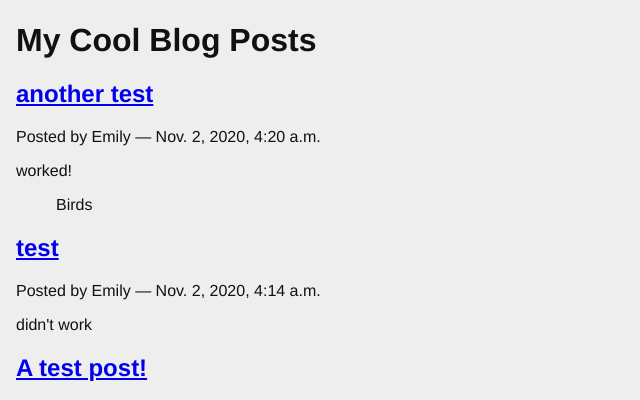
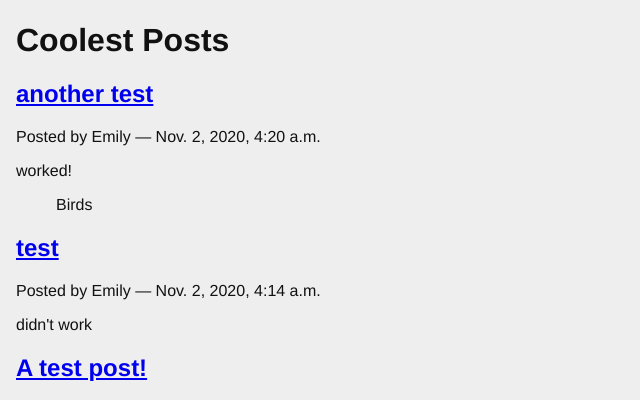
Before and after one commit to emilybruns/django-blog_2, a Django app: page / in a window 1280 px wide. Shown: the part 20-420 px from the top of the page, without its empty margins (0-640 px from the left). Run offline with Django 3.2, Linux system fonts and the light colour scheme; data comes from the database, SQL or seed files in the repository; both versions use the stored data as it was after the commit.

Commit message:
Change title.

```diff
--- a/blogging/templates/blogging/list.html
+++ b/blogging/templates/blogging/list.html
@@ -1,7 +1,7 @@
 {# blogging/templates/blogging/list.html #}
 
 {% extends "base.html" %}{% block content %}
-  <h1>My Cool Blog Posts</h1>
+  <h1>Coolest Posts</h1>
   {% comment %} here is where the query happens {% endcomment %}
   {% for post in post_list %}
   <div class="post">
--- a/blogging/tests.py
+++ b/blogging/tests.py
@@ -64,7 +64,7 @@ class FrontEndTestCase(TestCase):
         resp = self.client.get("/")
         # the content of the rendered response is always a bytestring
         resp_text = resp.content.decode(resp.charset)
-        self.assertTrue("My Cool Blog Posts" in resp_text)
+        self.assertTrue("Coolest Posts" in resp_text)
         for count in range(1, 11):
             title = "Post %d Title" % count
             if count < 6:
```
Also changed, not shown: db.sqlite3.
